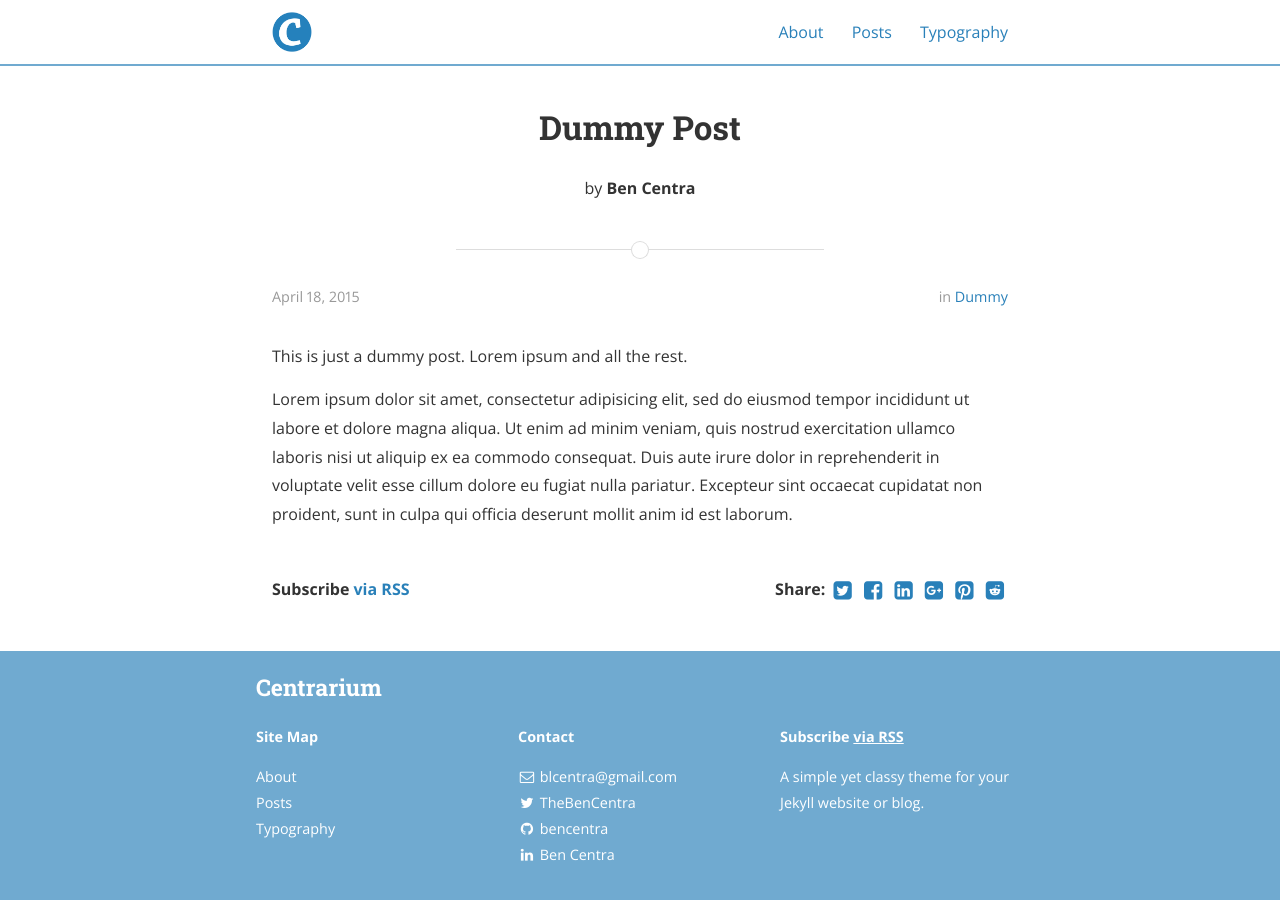
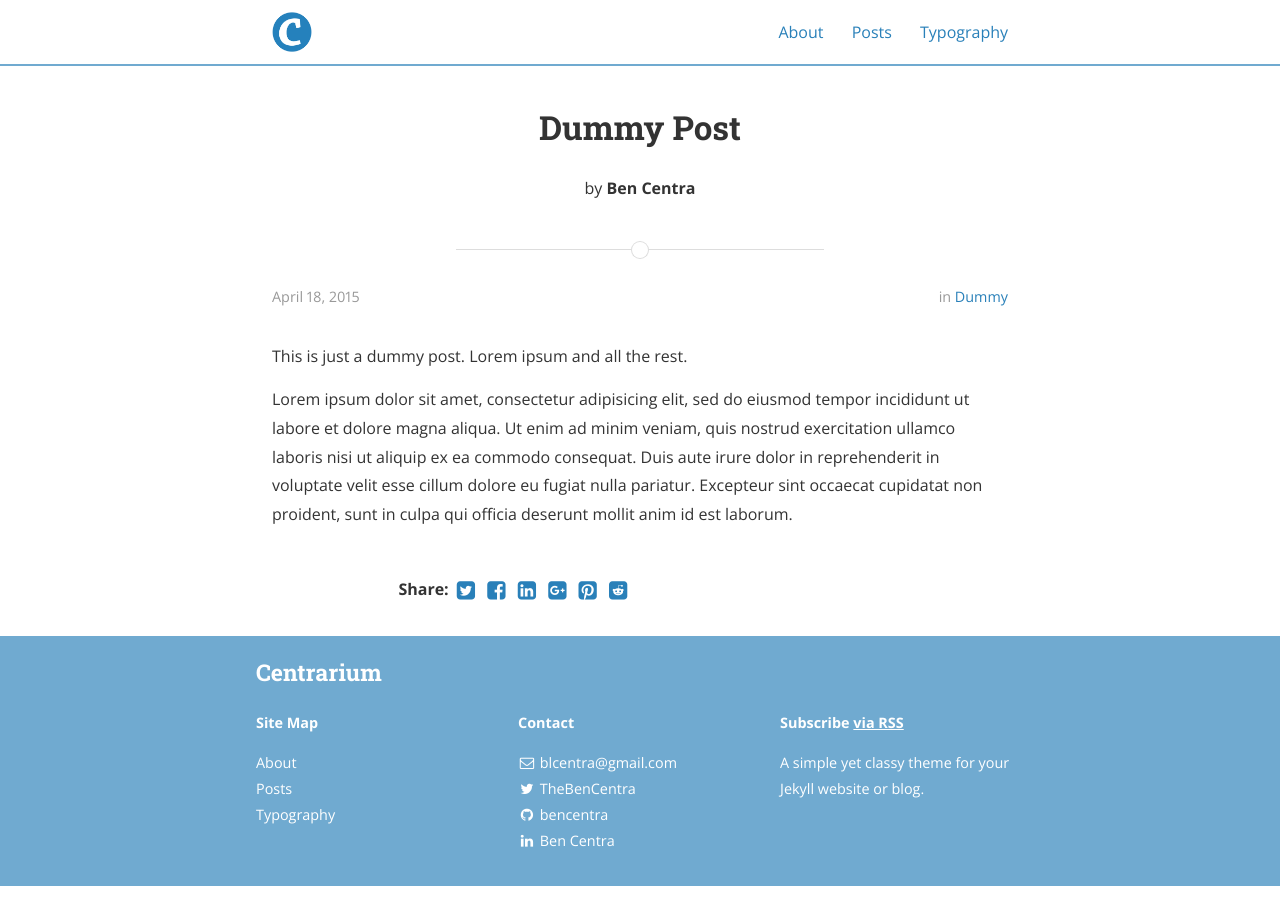
Before and after one commit to cleanplace/cleanplace.github.io, a Jekyll site: the page built from css/_posts/2015-04-18-dummy.md, in a window 1280 px wide. Built offline with Jekyll 4.4.1, drawn with Linux system fonts in a browser that asks for light colours; nearby versions of some CDN libraries.

Commit message:
rss 수정

```diff
--- a/css/_layouts/post.html
+++ b/css/_layouts/post.html
@@ -41,9 +41,9 @@ layout: default
 {% endif %}
 {% endif %}
 
-<section class="rss">
-  <p class="rss-subscribe text"><strong>Subscribe <a href="{{ "/feed.xml" | prepend: site.baseurl }}">via RSS</a></strong></p>
-</section>
+<!--<section class="rss">-->
+  <!--<p class="rss-subscribe text"><strong>Subscribe <a href="{{ "/feed.xml" | prepend: site.baseurl }}">via RSS</a></strong></p>-->
+<!--</section>-->
 
 <section class="share">
   <span>Share: </span>
```
